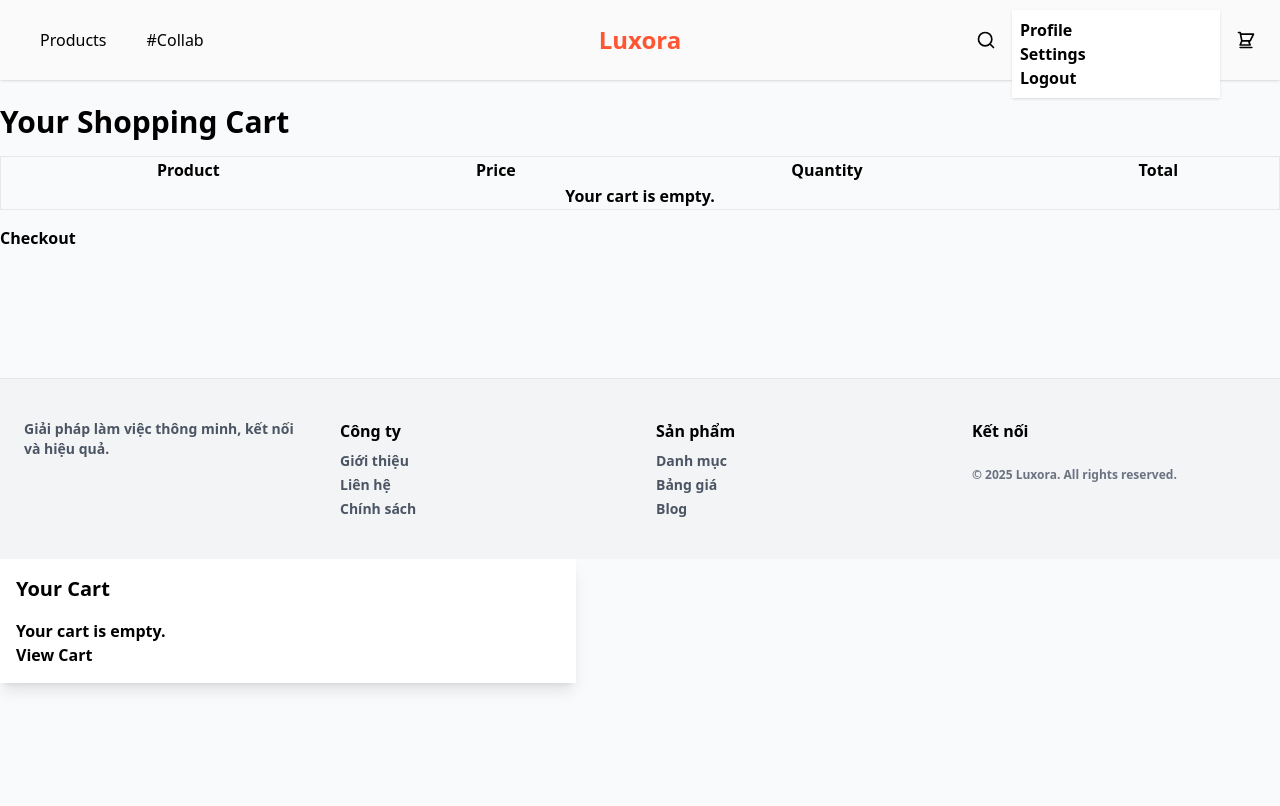
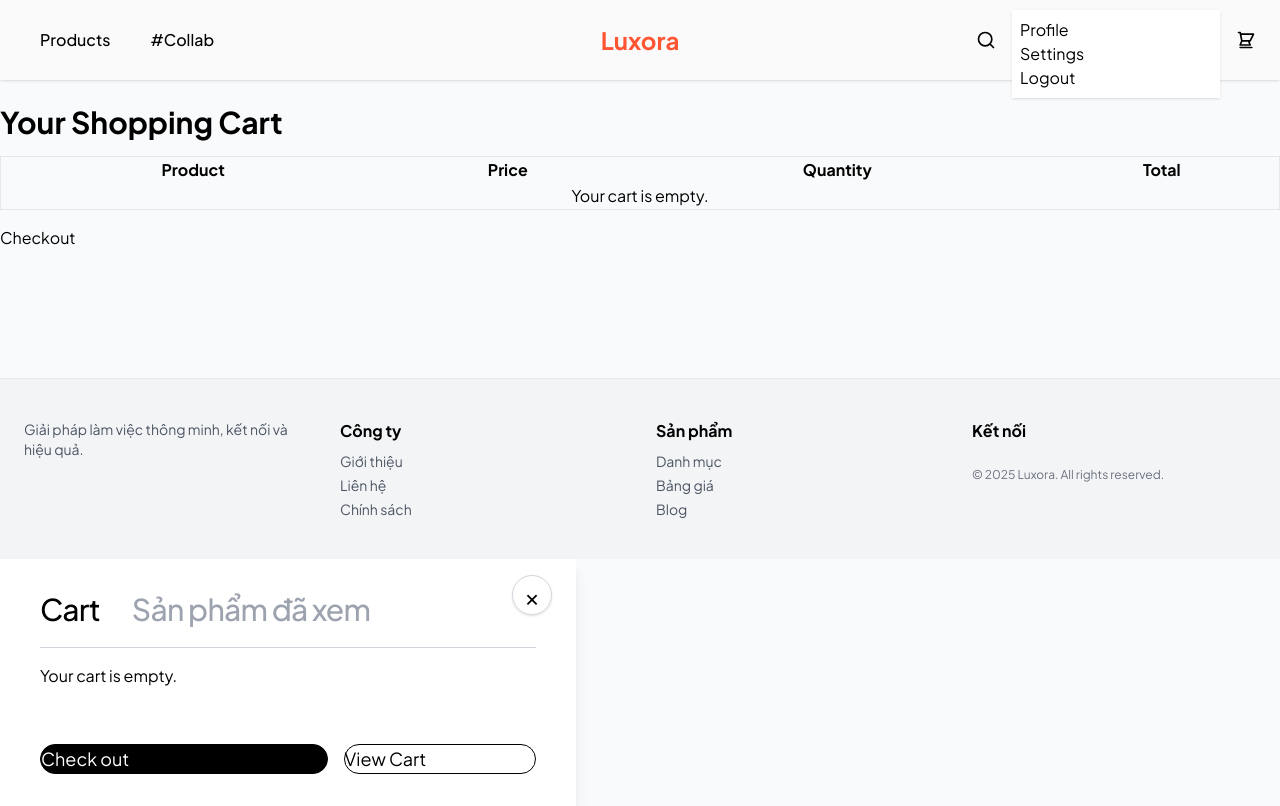
Before and after one commit to nhhoang14/Luxora, a Django app: page /cart/ in a window 1280 px wide. Before the commit the page ends 691 px from the top, so only its background shows below. Run offline with Django 5.2, Linux system fonts and the light colour scheme; some libraries are stand-ins or nearby versions.

Commit message:
Update mini cart and font

```diff
--- a/core/templates/base.html
+++ b/core/templates/base.html
@@ -6,10 +6,11 @@
     <title>{% block title %}Luxora{% endblock %}</title>
     <meta charset="UTF-8">
     <meta name="viewport" content="width=device-width, initial-scale=1.0">
+    <link href="https://fonts.googleapis.com/css2?family=Plus+Jakarta+Sans:wght@400;500;700&display=swap" rel="stylesheet">
     {% tailwind_css %}
 </head>
 
-<body class="bg-gray-50 text-black font-semibold">
+<body class="bg-gray-50 text-black" style="font-family: 'Plus Jakarta Sans', sans-serif;">
 
     <!-- Drawer wrapper -->
     <div class="drawer drawer-end z-50 min-h-screen">
@@ -33,28 +34,10 @@
         </div>
 
         <!-- Drawer side -->
-        <div class="drawer-side z-50">
-            <label for="cart-drawer" class="drawer-overlay"></label>
-            <div class="w-[576px] bg-white p-4 shadow-lg h-full overflow-y-auto">
-                <h2 class="text-xl font-bold mb-4">Your Cart</h2>
-                <div class="space-y-4">
-                    {% for item in cart %}
-                    <div class="flex justify-between items-center">
-                        <div>
-                            <p class="font-semibold">{{ item.name }}</p>
-                            <p class="text-sm text-gray-500">${{ item.price }} x {{ item.quantity }}</p>
-                        </div>
-                        <p class="font-bold">${{ item.total }}</p>
-                    </div>
-                    {% empty %}
-                    <p>Your cart is empty.</p>
-                    {% endfor %}
-                </div>
-                <a href="/cart/" class="btn btn-primary mt-4 w-full">View Cart</a>
-            </div>
-        </div>
+        {% include "partials/drawer.html" %}
 
     </div>
 
 </body>
+
 </html>
--- /dev/null
+++ b/core/templates/partials/drawer.html
@@ -0,0 +1,56 @@
+<div class="drawer-side z-50">
+    <label for="cart-drawer" class="drawer-overlay"></label>
+    <div class="w-[576px] bg-white px-10 py-8 shadow-lg h-full overflow-y-auto relative">
+        <!-- Nút đóng (dấu X) -->
+        <label for="cart-drawer"
+            class="absolute top-4 right-6 cursor-pointer text-2xl hover:text-white hover:bg-black transition-colors duration-200 w-10
+            h-10 flex items-center justify-center rounded-full border border-gray-300 shadow btn-ghost" title="Đóng">
+            &times;
+        </label>
+        <nav
+            class="border-b border-gray-300 pb-4 lg:text-3xl text-2xl font-medium mb-4 flex gap-8 leading-none tracking-tight">
+            <button id="tab-cart" class="tab-btn pb-1 transition-colors text-black hover:text-black duration-300"
+                hx-get="{% url 'cart_partial' %}" hx-target="#tab-content" hx-swap="innerHTML"
+                onclick="setActiveTab('cart')">
+                Cart
+            </button>
+
+            <button id="tab-viewed" class="tab-btn pb-1 transition-colors text-gray-400 hover:text-black duration-300"
+                hx-get="{% url 'viewed_partial' %}" hx-target="#tab-content" hx-swap="innerHTML"
+                onclick="setActiveTab('viewed')">
+                Sản phẩm đã xem
+            </button>
+        </nav>
+
+        <div id="tab-content">
+            {% include 'partials/mini_cart.html' %}
+        </div>
+        <div class="mt-6 pt-4 flex gap-4">
+            <a href="/cart/" class="bg-black hover:bg-white text-white text-lg hover:text-black duration-300 rounded-full
+                        btn btn-lg mt-4 flex-[3] focus:outline-none focus:ring-0 border border-black shadow-none">
+                Check out
+            </a>
+            <a href="/products/" class="bg-white hover:bg-black text-black text-lg hover:text-white duration-300 rounded-full
+                        btn btn-lg mt-4 flex-[2] focus:outline-none focus:ring-0 border border-black shadow-none">
+                View Cart
+            </a>
+        </div>
+    </div>
+    <script>
+        function setActiveTab(tab) {
+            const cart = document.getElementById('tab-cart');
+            const viewed = document.getElementById('tab-viewed');
+            if (tab === 'cart') {
+                cart.classList.add('text-black');
+                cart.classList.remove('text-gray-400');
+                viewed.classList.add('text-gray-400');
+                viewed.classList.remove('text-black');
+            } else {
+                viewed.classList.add('text-black');
+                viewed.classList.remove('text-gray-400');
+                cart.classList.add('text-gray-400');
+                cart.classList.remove('text-black');
+            }
+        }
+    </script>
+</div>
--- /dev/null
+++ b/core/templates/partials/mini_cart.html
@@ -0,0 +1,13 @@
+<div class="space-y-4">
+  {% for item in cart %}
+  <div class="flex justify-between items-center">
+    <div>
+      <p class="font-semibold">{{ item.name }}</p>
+      <p class="text-sm text-gray-500">${{ item.price }} x {{ item.quantity }}</p>
+    </div>
+    <p class="font-bold">${{ item.total }}</p>
+  </div>
+  {% empty %}
+  <p>Your cart is empty.</p>
+  {% endfor %}
+</div>
--- a/core/views.py
+++ b/core/views.py
@@ -35,3 +35,11 @@ def contact(request):
 
 def cart(request):
     return render(request, 'cart.html', {'cart': []})
+
+def cart_partial(request):
+    cart = [...]  # dữ liệu giỏ hàng
+    return render(request, 'partials/mini_cart.html', {'cart': cart})
+
+def viewed_partial(request):
+    viewed = [...]  # sản phẩm đã xem
+    return render(request, 'partials/viewed.html', {'viewed': viewed})
--- a/luxora/urls.py
+++ b/luxora/urls.py
@@ -21,6 +21,10 @@ urlpatterns = [
 
     # Trang giỏ hàng
     path('cart/', views.cart, name='cart'),
+
+    # Partial views
+    path('cart-partial/', views.cart_partial, name='cart_partial'),
+    path('viewed-partial/', views.viewed_partial, name='viewed_partial'),
 ]
 
 if settings.DEBUG:
```
Also changed, not shown: core/templates/partials/viewed.html (added, +12 -0 lines).
